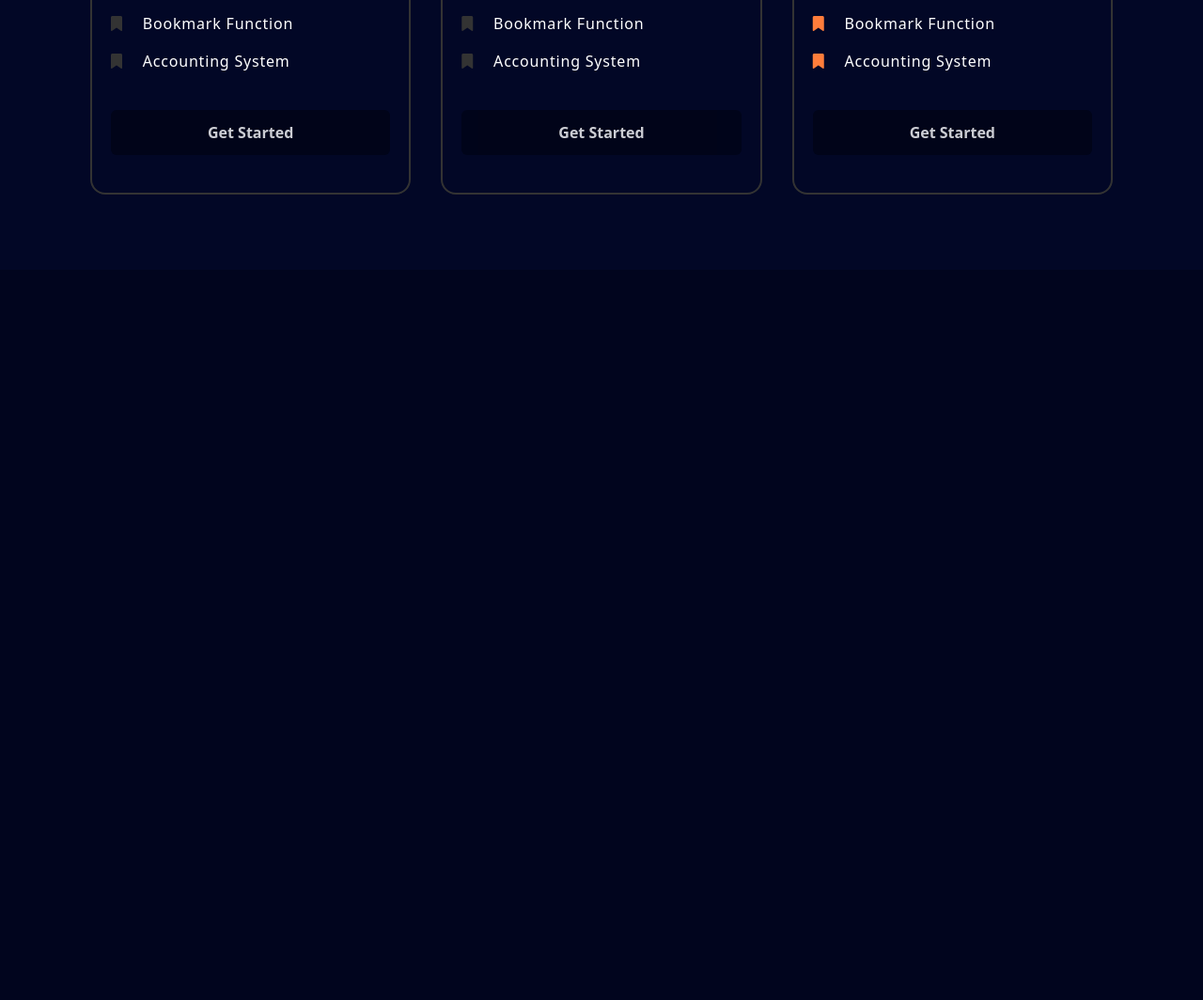
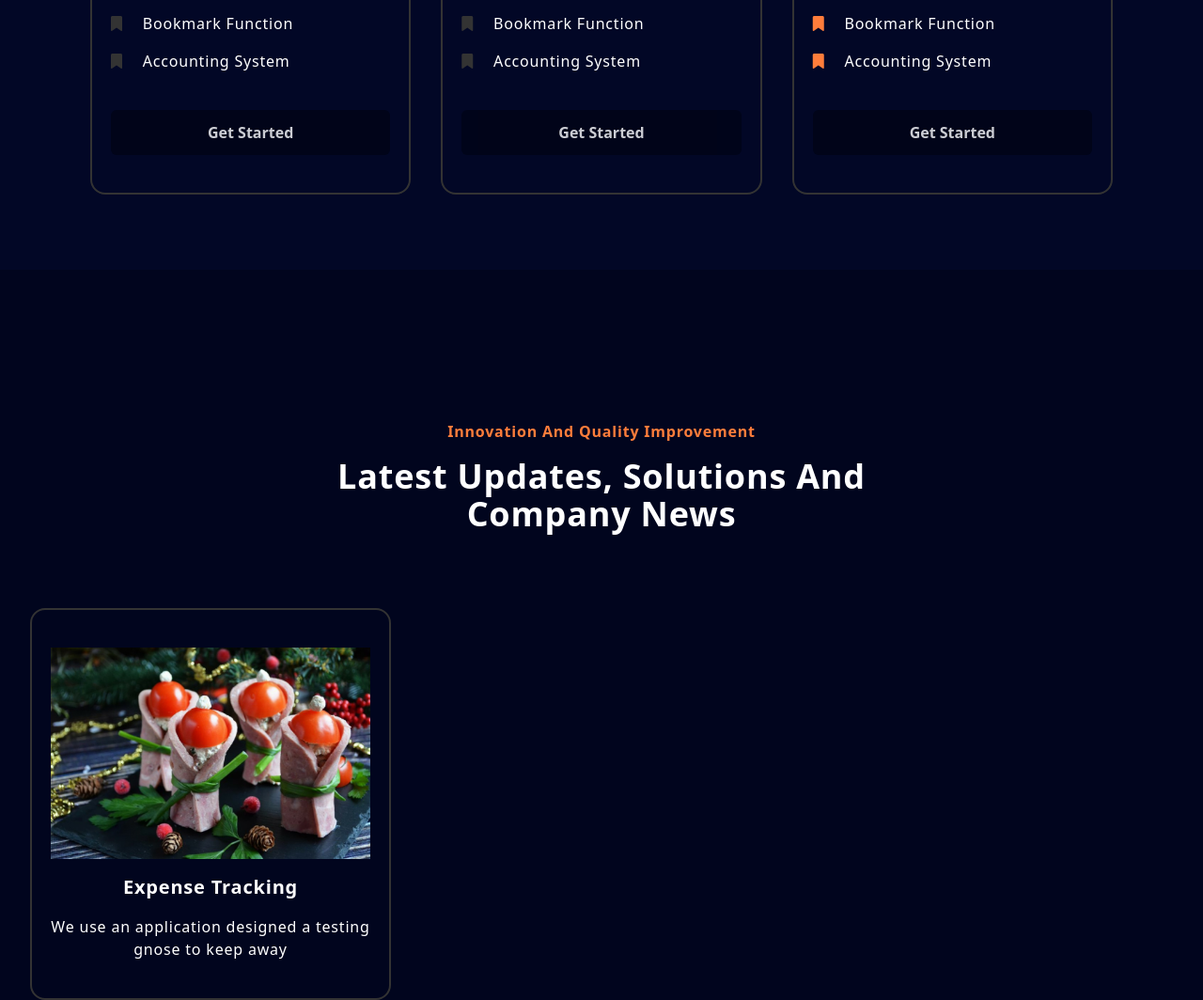
Before and after one commit to ZuhaibAyaz/Bank-Website, a website: page index.html in a window 1280 px wide. Shown: the part 3978-5042 px from the top of the page at 94% size. Before the commit the page ends 4265 px from the top, so only its background shows below. Drawn offline with Linux system fonts and the light colour scheme.

Commit message:
feat-blog section

```diff
--- a/index.html
+++ b/index.html
@@ -414,6 +414,36 @@
 
 </div>
 </section>
+
+
+<section id="blog">
+    <div class="container py-20"></div>
+
+    <div class="text-center m-auto mb-20 md:w-1/2 ">
+
+        <h4 class="text-color-secondary mb-4 font-bold">Innovation And Quality Improvement</h4>
+        <h1 class="title">Latest Updates, Solutions And Company News</h1>
+    </div>
+
+
+    <div class="grid lg:grid-cols-3 md:grid-cols-2 gap-5 lg:gap-8 px-4 sm:px-6 lg:px-8">
+
+        <!-- card no 1 -->
+
+        <div class="border-2 border-solid border-color-gray text-center px-5 py-10  rounded-2xl cursor-pointer hover:bg-color-primary-dark ease-in duration-200 ">
+        <div class=" w-full">
+            <img src="img/blog1.jpg" alt="">
+        </div>
+        <h3 class="font-bold py-4 text-xl">Expense Tracking</h3>
+        <p class="leading-relax">We use an application designed a testing gnose to keep away</p>
+        </div>
+
+
+
+    </div>
+
+</section>
+
 </main>
 
 
```
Also changed, not shown: css/main.css.
